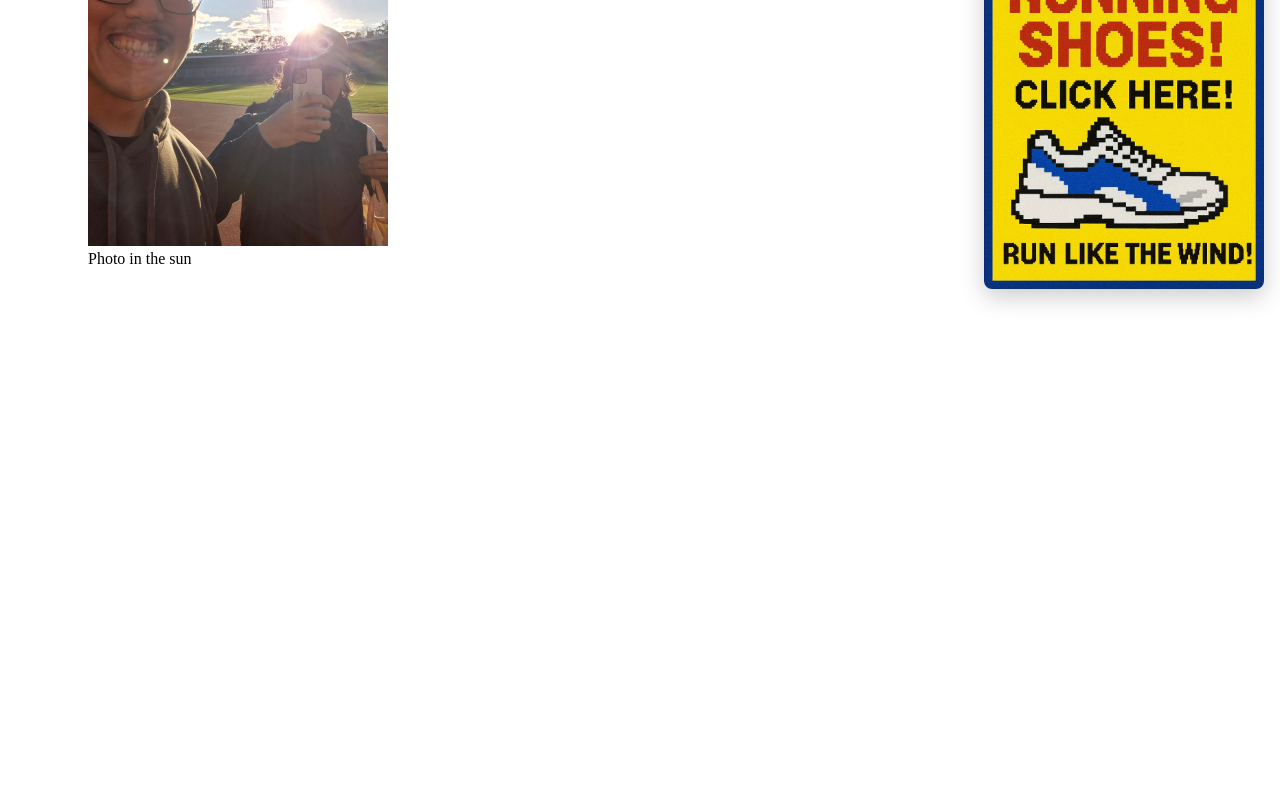
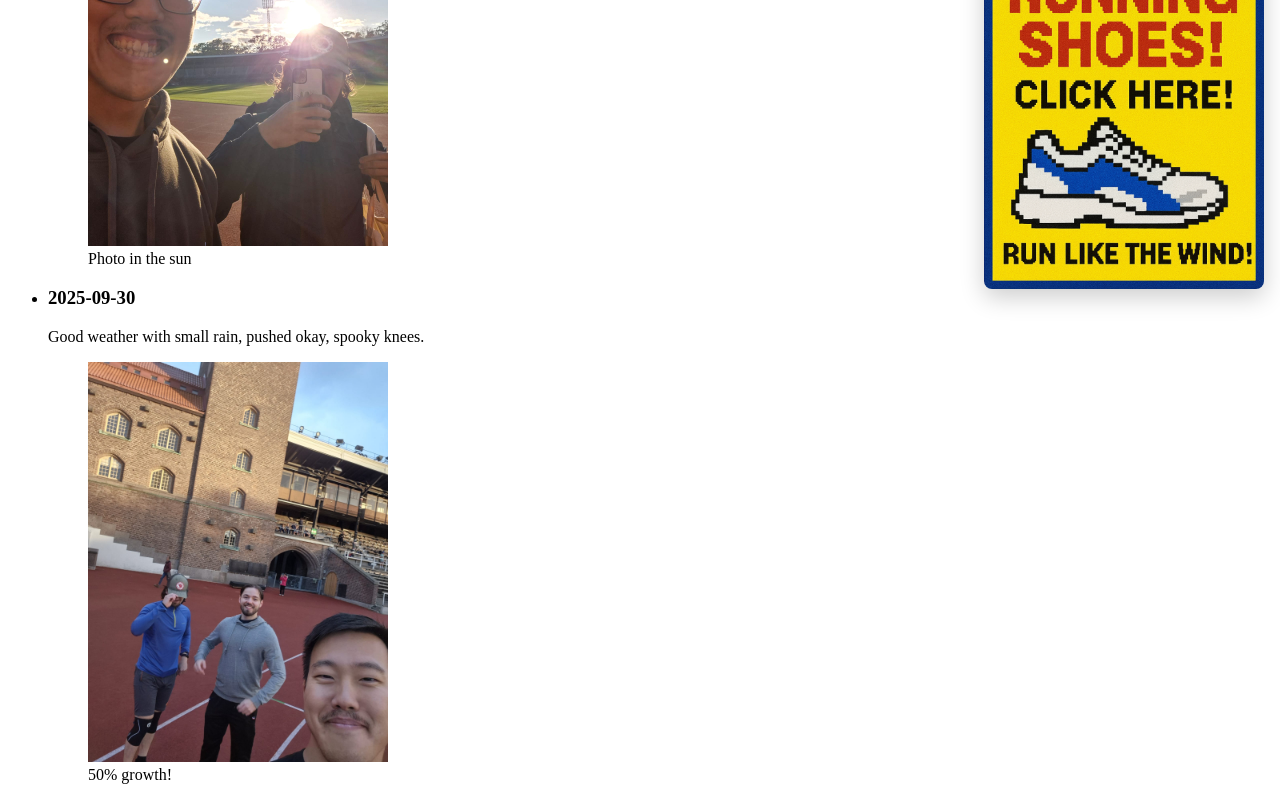
Before and after one commit to MaxHXie/maxandfelixrunningclub, a Next.js app in the folder next/: page / in a window 1280 px wide. Shown: the part 495-1295 px from the top of the page. Before the commit the page ends 800 px from the top, so only its background shows below. Built offline with nearby package versions, Linux system fonts and the light colour scheme.

Commit message:
add run2

```diff
--- a/next/data/runs.ts
+++ b/next/data/runs.ts
@@ -13,4 +13,10 @@ export const runs = [
     image: "/runs/run1.jpeg",
     caption: "Photo in the sun",
   },
+  {
+    date: "2025-09-30",
+    note: "Good weather with small rain, pushed okay, spooky knees.",
+    image: "/runs/run2.jpeg",
+    caption: "50% growth!",
+  },
 ];
```
Also changed, not shown: next/public/runs/run2.jpeg (added).
